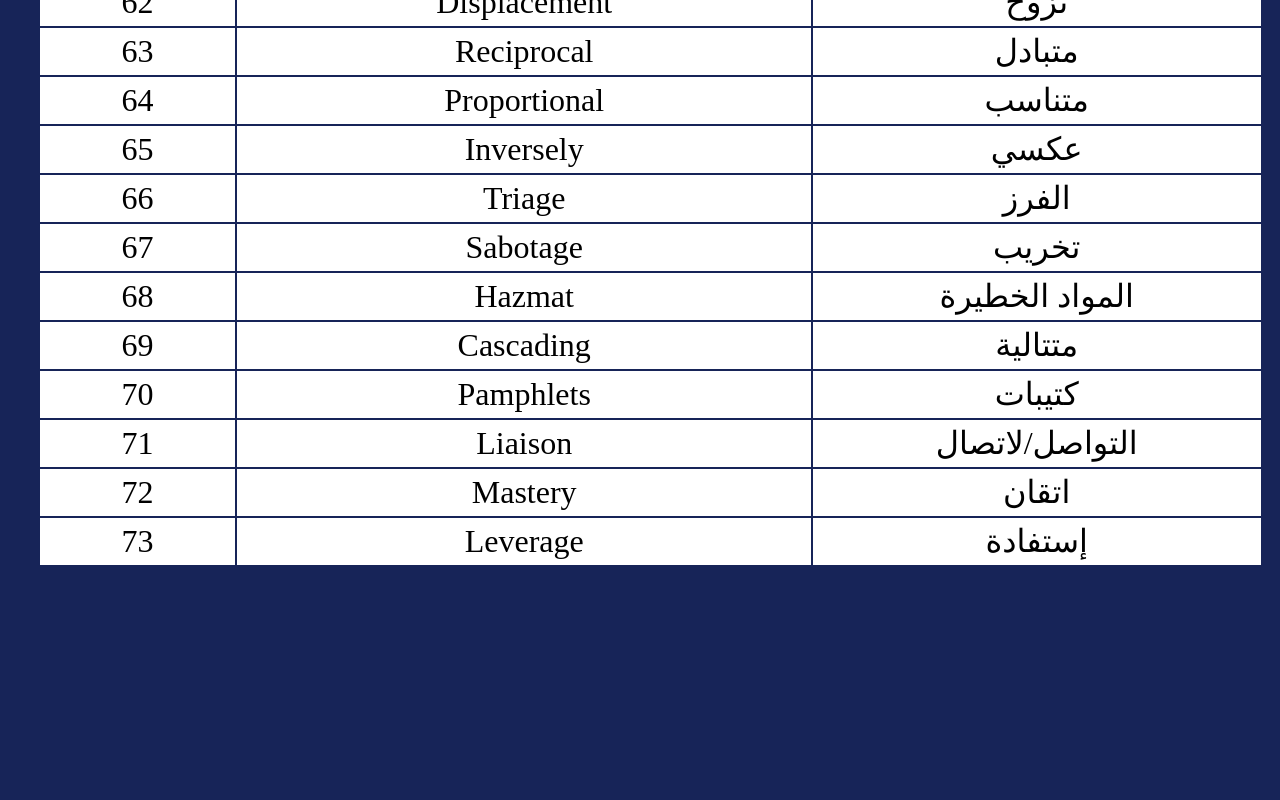
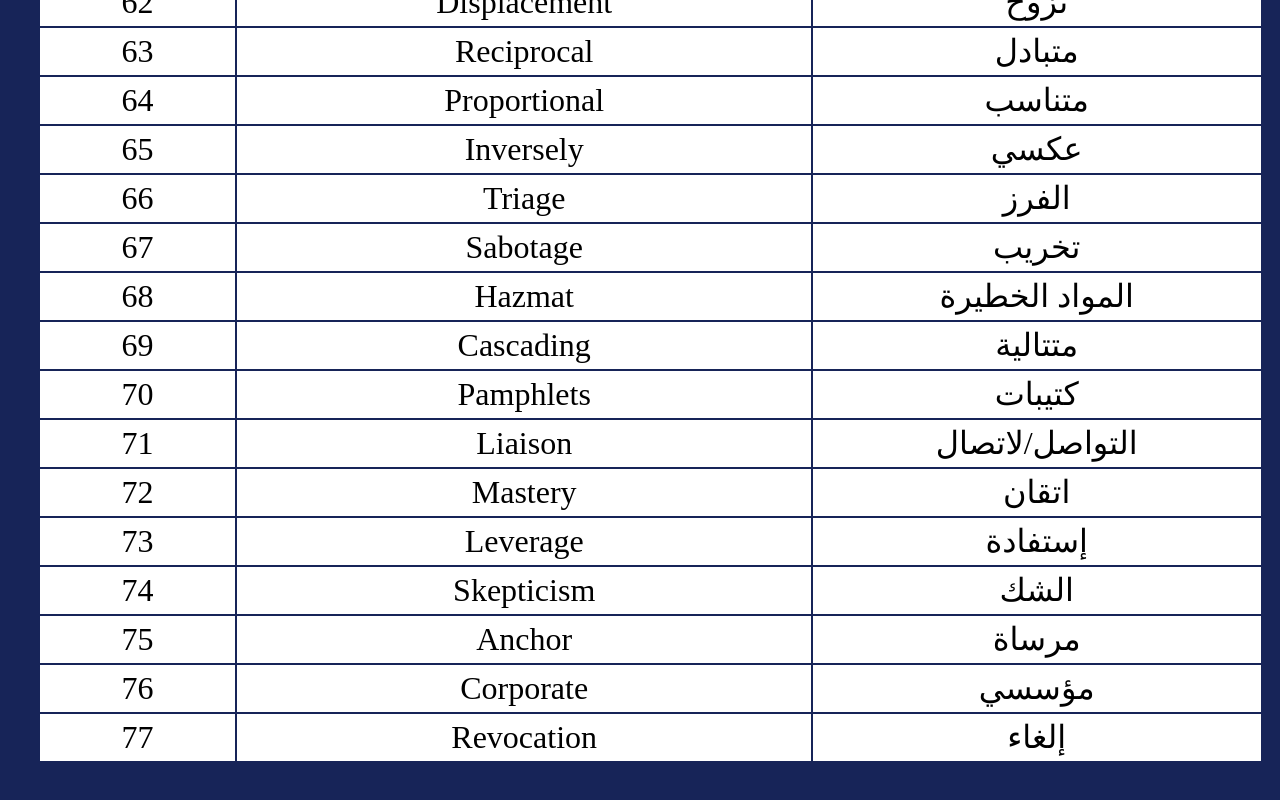
Before and after one commit to SaraOMM/Dictionary, a plain HTML site: page index.html in a window 1280 px wide. Shown: the part 3393-4193 px from the top of the page. Before the commit the page ends 3997 px from the top, so only its background shows below. Drawn offline with Linux system fonts and the light colour scheme.

Commit message:
Update index.html

```diff
--- a/index.html
+++ b/index.html
@@ -402,6 +402,26 @@
             <td>Leverage</td>
             <td>إستفادة</td>
         </tr>
+         <tr>
+            <td>74</td>
+            <td>Skepticism</td>
+            <td>الشك</td>
+        </tr>
+         <tr>
+            <td>75</td>
+            <td>Anchor</td>
+            <td>مرساة</td>
+        </tr>
+         <tr>
+            <td>76</td>
+            <td>Corporate</td>
+            <td>مؤسسي</td>
+        </tr>
+         <tr>
+            <td>77</td>
+            <td>Revocation</td>
+            <td>إلغاء</td>
+        </tr>
         </tr>
     </table>
 
```
